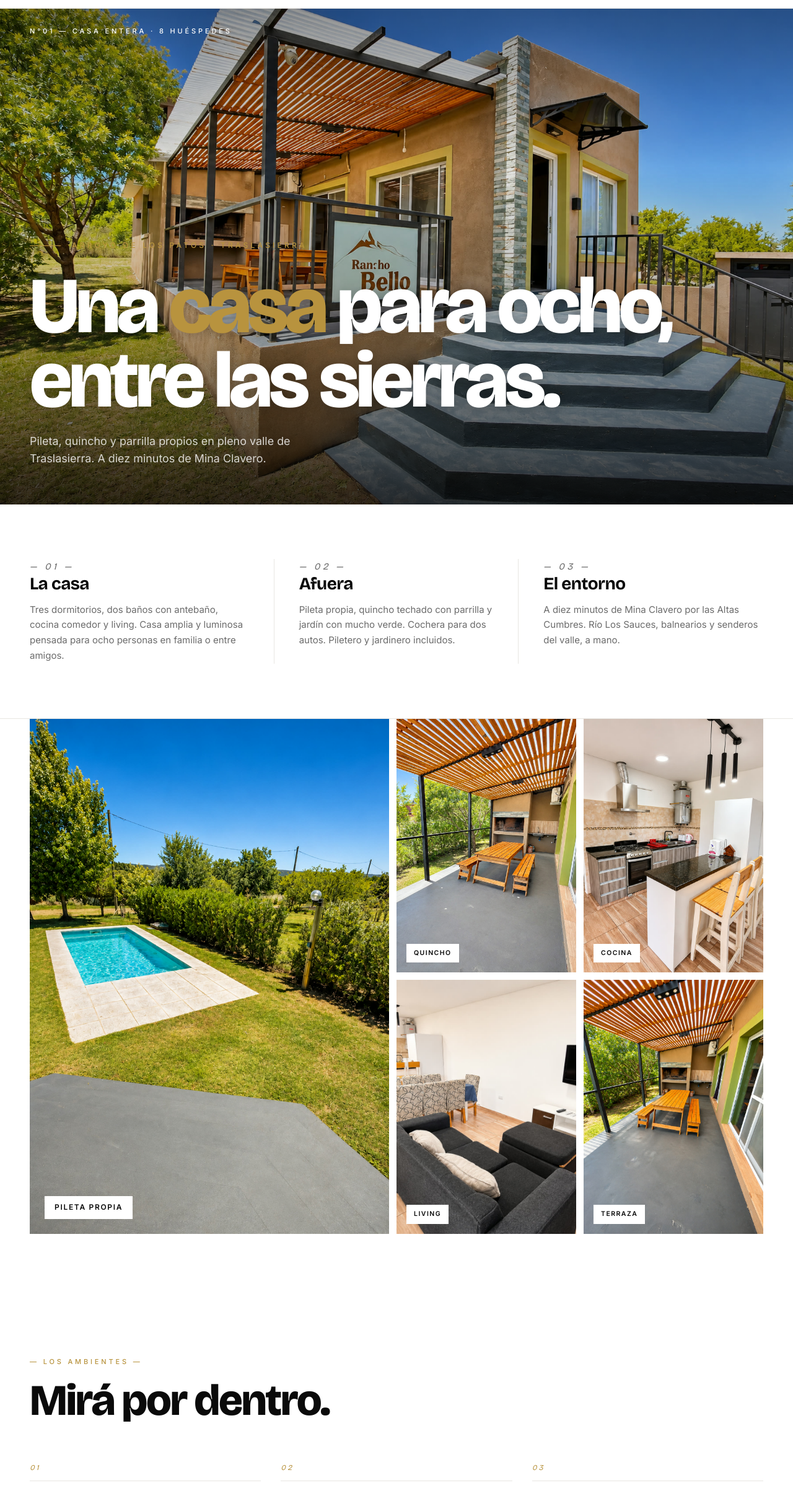
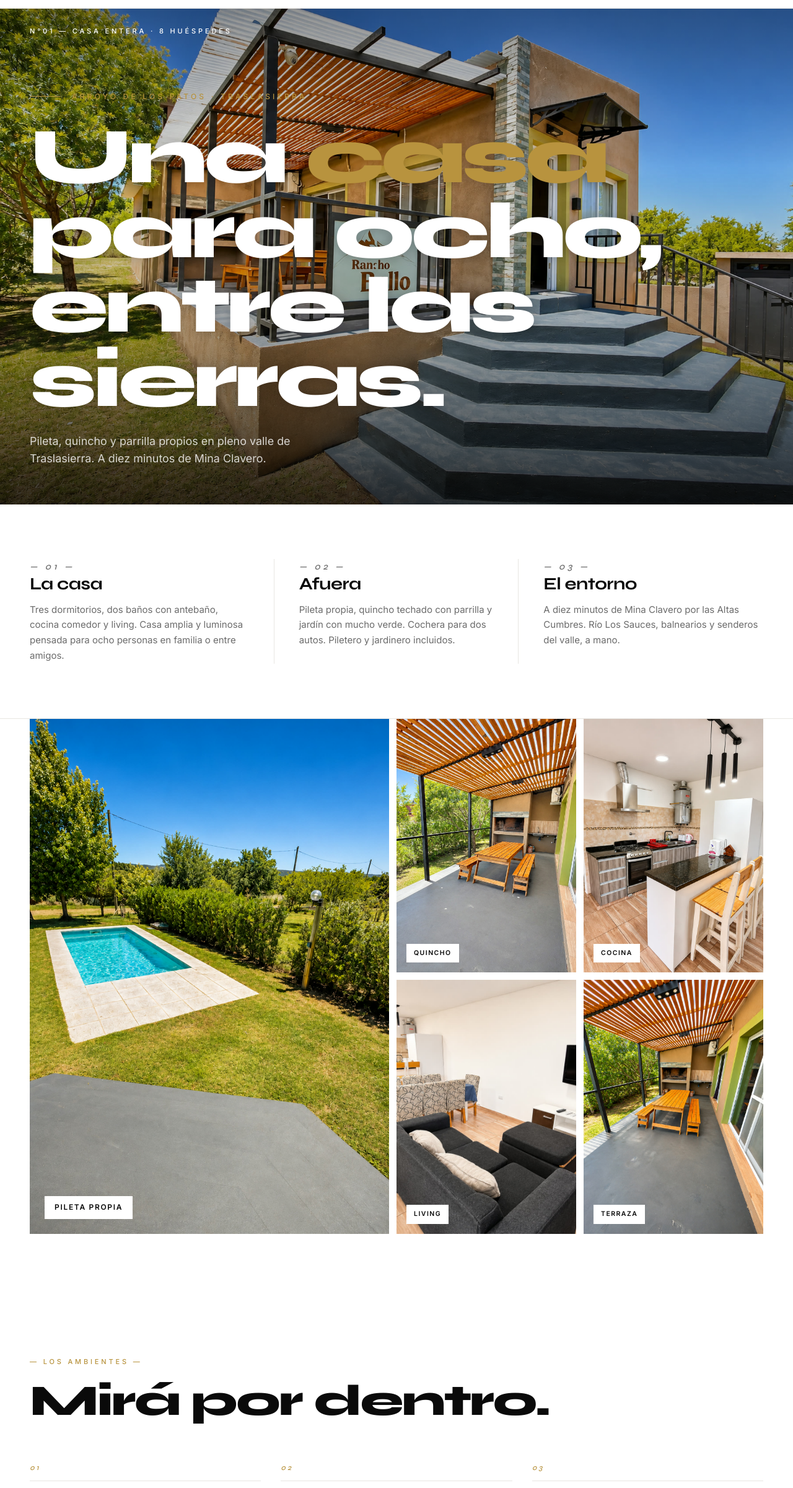
Before and after one commit to ikoraherrajes/rancho-bello, a plain HTML site: page index.html in a window 1280 px wide. Shown: the part 95-2496 px from the top of the page at 62% size. Drawn offline with nearby package versions, Linux system fonts and the light colour scheme.

Commit message:
Tipografia Syne (no Bricolage) + foto 2da matrimonial correcta

```diff
--- a/index.html
+++ b/index.html
@@ -13,7 +13,7 @@
 <link rel="icon" href="assets/img/logo.png">
 <link rel="preconnect" href="https://fonts.googleapis.com">
 <link rel="preconnect" href="https://fonts.gstatic.com" crossorigin>
-<link rel="stylesheet" href="https://fonts.googleapis.com/css2?family=Bricolage+Grotesque:opsz,wght@12..96,400;12..96,500;12..96,700;12..96,800&family=Inter:wght@400;500;600&display=swap">
+<link rel="stylesheet" href="https://fonts.googleapis.com/css2?family=Syne:wght@500;600;700;800&family=Inter:wght@400;500;600&display=swap">
 <link rel="stylesheet" href="styles.css?v=6">
 </head>
 <body>
--- a/styles.css
+++ b/styles.css
@@ -29,7 +29,7 @@ button{font:inherit;cursor:pointer}
 
 /* ============ Typography ============ */
 .h2{
-  font-family:"Bricolage Grotesque",system-ui,sans-serif;
+  font-family:"Syne",system-ui,sans-serif;
   font-weight:800;
   font-size:clamp(38px,5.5vw,76px);
   line-height:.98;
@@ -47,7 +47,7 @@ button{font:inherit;cursor:pointer}
 }
 .section__eyebrow--light{color:var(--gold)}
 .num{
-  font-family:"Bricolage Grotesque",serif;
+  font-family:"Syne",serif;
   font-style:italic;font-weight:400;
   font-size:13px;letter-spacing:.3em;
   color:var(--gold);margin:0 0 12px;
@@ -127,7 +127,7 @@ button{font:inherit;cursor:pointer}
 }
 .hero__eyebrow .rule{width:50px;height:1px;background:var(--gold);display:block}
 .hero__title{
-  font-family:"Bricolage Grotesque",serif;
+  font-family:"Syne",serif;
   font-weight:800;
   font-size:clamp(56px,10vw,160px);
   line-height:.94;letter-spacing:-.045em;
@@ -156,7 +156,7 @@ button{font:inherit;cursor:pointer}
 .three__item:first-child{padding-left:0}
 .three__item:last-child{padding-right:0;border-right:0}
 .three__item h3{
-  font-family:"Bricolage Grotesque";font-weight:700;font-size:28px;
+  font-family:"Syne";font-weight:700;font-size:28px;
   letter-spacing:-.02em;line-height:1.1;margin:0 0 14px;color:var(--ink);
 }
 .three__item p{color:var(--ink-soft);font-size:15px;line-height:1.65;margin:0}
@@ -204,7 +204,7 @@ button{font:inherit;cursor:pointer}
 .amb-grid{display:grid;grid-template-columns:repeat(3,1fr);gap:48px 32px}
 .amb{display:flex;flex-direction:column;gap:14px;position:relative}
 .amb__num{
-  font-family:"Bricolage Grotesque";font-style:italic;font-weight:400;
+  font-family:"Syne";font-style:italic;font-weight:400;
   font-size:12px;letter-spacing:.25em;color:var(--gold);
   padding-bottom:12px;border-bottom:1px solid var(--line);
 }
@@ -214,7 +214,7 @@ button{font:inherit;cursor:pointer}
 }
 .amb:hover img{filter:brightness(1.03)}
 .amb figcaption{display:flex;flex-direction:column;gap:4px}
-.amb figcaption strong{font-family:"Bricolage Grotesque";font-weight:700;font-size:20px;letter-spacing:-.015em;color:var(--ink)}
+.amb figcaption strong{font-family:"Syne";font-weight:700;font-size:20px;letter-spacing:-.015em;color:var(--ink)}
 .amb figcaption span{font-size:13.5px;color:var(--ink-soft);line-height:1.5}
 @media (max-width:960px){.amb-grid{grid-template-columns:repeat(2,1fr);gap:40px 24px}}
 @media (max-width:620px){.amb-grid{grid-template-columns:1fr}}
@@ -252,7 +252,7 @@ button{font:inherit;cursor:pointer}
 .inc-grid{display:grid;grid-template-columns:repeat(4,1fr);gap:40px;max-width:1344px;margin:0 auto}
 .inc .num{color:var(--gold);margin-bottom:12px}
 .inc h3{
-  font-family:"Bricolage Grotesque";font-weight:700;font-size:26px;
+  font-family:"Syne";font-weight:700;font-size:26px;
   letter-spacing:-.02em;margin:0 0 20px;color:#fff;
   padding-bottom:14px;border-bottom:1px solid rgba(255,255,255,.14);
 }
@@ -285,7 +285,7 @@ button{font:inherit;cursor:pointer}
 .book__facts li:nth-child(odd){padding-right:20px;border-right:1px solid rgba(255,255,255,.14)}
 .book__facts li:nth-child(even){padding-left:20px}
 .book__facts span{font-size:11px;letter-spacing:.2em;text-transform:uppercase;color:rgba(255,255,255,.6)}
-.book__facts strong{font-family:"Bricolage Grotesque";font-weight:700;font-size:22px;color:#fff;letter-spacing:-.01em}
+.book__facts strong{font-family:"Syne";font-weight:700;font-size:22px;color:#fff;letter-spacing:-.01em}
 .book__form{display:flex;flex-direction:column;gap:14px;max-width:460px;margin-left:auto;width:100%}
 .book__form label{
   display:flex;flex-direction:column;gap:6px;
```
Also changed, not shown: assets/img/amb-matrimonial-2.jpg.
